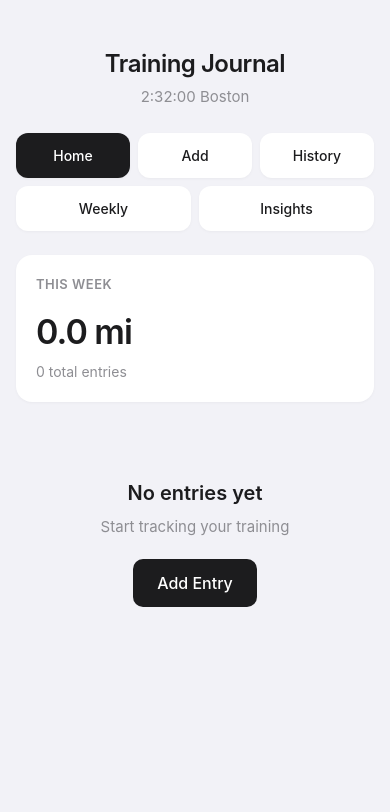
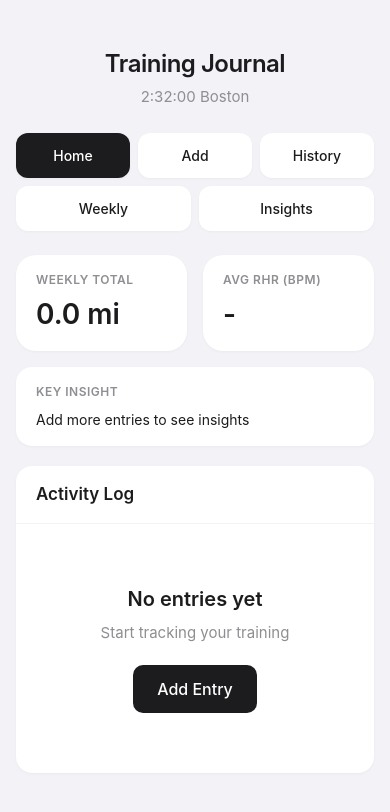
Before and after one commit to doublepivot1997/marathon-tracker, a Flask app: page / in a window 390 px wide. Shown: the top 812 px of the page. Run offline with Flask 3, Linux system fonts and the light colour scheme.

Commit message:
Update Home page with dashboard wireframe layout
- Two-column layout: sidebar metrics + activity log table
- Left sidebar: Weekly miles, Avg RHR, Key insight
- Right: Activity log table with all 17 data columns
- iOS-style pill metrics and responsive design
- Dynamic key insight generation

🤖 Generated with [Claude Code](https://claude.com/claude-code)

Co-Authored-By: Claude Opus 4.5 <noreply@anthropic.com>

```diff
--- a/app.py
+++ b/app.py
@@ -49,26 +49,56 @@ def get_week_bounds(date_str):
 def index():
     """Dashboard / Home page"""
     entries = load_data()
+    sorted_entries = sorted(entries, key=lambda x: x["date"], reverse=True) if entries else []
 
-    # Get latest entry
-    latest = None
+    # Calculate this week's stats
+    week_miles = 0
+    week_rhr_values = []
+    today = datetime.now().strftime("%Y-%m-%d")
+
     if entries:
-        sorted_entries = sorted(entries, key=lambda x: x["date"], reverse=True)
-        latest = sorted_entries[0]
-
-    # Calculate total miles this week
-    week_miles = 0
-    if entries:
-        today = datetime.now().strftime("%Y-%m-%d")
         monday, sunday = get_week_bounds(today)
         week_entries = [e for e in entries if monday <= e["date"] <= sunday]
         week_miles = sum(e.get("miles", 0) for e in week_entries)
+        week_rhr_values = [e.get("rhr") for e in week_entries if e.get("rhr")]
+
+    avg_rhr = round(sum(week_rhr_values) / len(week_rhr_values), 0) if week_rhr_values else None
+
+    # Get a key insight from last week
+    key_insight = None
+    if len(entries) >= 3:
+        # Simple insight based on available data
+        alcohol_entries = [e for e in entries if e.get("alcohol") is True and e.get("rpe")]
+        no_alcohol_entries = [e for e in entries if e.get("alcohol") is False and e.get("rpe")]
+
+        if len(alcohol_entries) >= 1 and len(no_alcohol_entries) >= 1:
+            avg_rpe_alcohol = sum(e["rpe"] for e in alcohol_entries) / len(alcohol_entries)
+            avg_rpe_no_alcohol = sum(e["rpe"] for e in no_alcohol_entries) / len(no_alcohol_entries)
+            diff = avg_rpe_alcohol - avg_rpe_no_alcohol
+            if diff > 0.5:
+                key_insight = f"RPE is {diff:.1f} points higher after alcohol"
+            elif diff < -0.5:
+                key_insight = f"RPE is {abs(diff):.1f} points lower after alcohol"
+
+        if not key_insight:
+            good_sleep = [e for e in entries if e.get("sleep_quality") and e["sleep_quality"] >= 7 and e.get("rpe")]
+            poor_sleep = [e for e in entries if e.get("sleep_quality") and e["sleep_quality"] <= 4 and e.get("rpe")]
+            if good_sleep and poor_sleep:
+                avg_good = sum(e["rpe"] for e in good_sleep) / len(good_sleep)
+                avg_poor = sum(e["rpe"] for e in poor_sleep) / len(poor_sleep)
+                if avg_poor - avg_good > 0.5:
+                    key_insight = f"Poor sleep increases RPE by {avg_poor - avg_good:.1f} points"
+
+        if not key_insight:
+            key_insight = "Add more entries to see insights"
 
     return render_template("index.html",
                          goal=GOAL,
+                         entries=sorted_entries,
                          entry_count=len(entries),
-                         latest=latest,
-                         week_miles=week_miles)
+                         week_miles=week_miles,
+                         avg_rhr=avg_rhr,
+                         key_insight=key_insight)
 
 
 @app.route("/add", methods=["GET", "POST"])
--- a/static/style.css
+++ b/static/style.css
@@ -35,6 +35,157 @@ body {
     max-width: 600px;
     margin: 0 auto;
     padding: 20px;
+}
+
+.container.wide {
+    max-width: 1200px;
+}
+
+/* Dashboard Layout */
+.dashboard {
+    display: grid;
+    grid-template-columns: 280px 1fr;
+    gap: 20px;
+    align-items: start;
+}
+
+.dashboard-sidebar {
+    display: flex;
+    flex-direction: column;
+    gap: 16px;
+}
+
+.dashboard-main {
+    min-width: 0;
+}
+
+/* Metric Pills */
+.metric-pill {
+    background: var(--bg-secondary);
+    border-radius: 20px;
+    padding: 16px 20px;
+    box-shadow: 0 1px 3px var(--shadow);
+}
+
+.metric-pill .label {
+    font-size: 12px;
+    font-weight: 600;
+    color: var(--text-secondary);
+    text-transform: uppercase;
+    letter-spacing: 0.5px;
+}
+
+.metric-pill .value {
+    font-size: 28px;
+    font-weight: 600;
+    margin-top: 4px;
+}
+
+/* Insight Box */
+.insight-box {
+    background: var(--bg-secondary);
+    border-radius: 16px;
+    padding: 16px 20px;
+    box-shadow: 0 1px 3px var(--shadow);
+}
+
+.insight-box .label {
+    font-size: 12px;
+    font-weight: 600;
+    color: var(--text-secondary);
+    text-transform: uppercase;
+    letter-spacing: 0.5px;
+    margin-bottom: 8px;
+}
+
+.insight-box .text {
+    font-size: 14px;
+    line-height: 1.5;
+}
+
+/* Activity Log Table */
+.activity-log {
+    background: var(--bg-secondary);
+    border-radius: 16px;
+    box-shadow: 0 1px 3px var(--shadow);
+    overflow: hidden;
+}
+
+.activity-log-header {
+    padding: 16px 20px;
+    border-bottom: 1px solid var(--bg-primary);
+}
+
+.activity-log-header h2 {
+    font-size: 17px;
+    font-weight: 600;
+}
+
+.activity-log-table {
+    width: 100%;
+    overflow-x: auto;
+    display: block;
+}
+
+.activity-log-table table {
+    width: 100%;
+    border-collapse: collapse;
+    font-size: 13px;
+    min-width: 800px;
+}
+
+.activity-log-table th {
+    text-align: left;
+    padding: 12px 10px;
+    font-size: 11px;
+    font-weight: 600;
+    color: var(--text-secondary);
+    text-transform: uppercase;
+    letter-spacing: 0.5px;
+    border-bottom: 1px solid var(--bg-primary);
+    white-space: nowrap;
+}
+
+.activity-log-table td {
+    padding: 12px 10px;
+    border-bottom: 1px solid var(--bg-primary);
+    white-space: nowrap;
+}
+
+.activity-log-table tr:last-child td {
+    border-bottom: none;
+}
+
+.activity-log-table tr:hover {
+    background: var(--bg-primary);
+}
+
+.activity-log-table .yes {
+    color: var(--success);
+}
+
+.activity-log-table .no {
+    color: var(--text-tertiary);
+}
+
+@media (max-width: 900px) {
+    .dashboard {
+        grid-template-columns: 1fr;
+    }
+
+    .dashboard-sidebar {
+        flex-direction: row;
+        flex-wrap: wrap;
+    }
+
+    .metric-pill {
+        flex: 1;
+        min-width: 140px;
+    }
+
+    .insight-box {
+        width: 100%;
+    }
 }
 
 /* Header */
--- a/templates/base.html
+++ b/templates/base.html
@@ -7,7 +7,7 @@
     <link rel="stylesheet" href="{{ url_for('static', filename='style.css') }}">
 </head>
 <body>
-    <div class="container">
+    <div class="container {% block container_class %}{% endblock %}">
         <header class="header">
             <h1>Training Journal</h1>
             <p class="goal">{{ goal if goal else "2:32:00 Boston" }}</p>
--- a/templates/index.html
+++ b/templates/index.html
@@ -1,47 +1,80 @@
 {% extends "base.html" %}
 
+{% block container_class %}wide{% endblock %}
+
 {% block content %}
-<div class="card">
-    <div class="card-title">This Week</div>
-    <div class="card-value">{{ "%.1f"|format(week_miles) }} mi</div>
-    <div class="card-subtitle">{{ entry_count }} total entries</div>
+<div class="dashboard">
+    <div class="dashboard-sidebar">
+        <div class="metric-pill">
+            <div class="label">Weekly Total</div>
+            <div class="value">{{ "%.1f"|format(week_miles) }} mi</div>
         </div>
 
-{% if latest %}
-<div class="card">
-    <div class="card-title">Latest Entry</div>
-    <div class="stats-grid">
-        <div class="stat-item">
-            <div class="stat-value">{{ latest.date[5:] }}</div>
-            <div class="stat-label">Date</div>
+        <div class="metric-pill">
+            <div class="label">Avg RHR (BPM)</div>
+            <div class="value">{{ avg_rhr|int if avg_rhr else '-' }}</div>
         </div>
-        <div class="stat-item">
-            <div class="stat-value">{{ latest.type|title }}</div>
-            <div class="stat-label">Type</div>
+
+        <div class="insight-box">
+            <div class="label">Key Insight</div>
+            <div class="text">{{ key_insight or 'Add more entries to see insights' }}</div>
         </div>
-        {% if latest.type != 'rest' %}
-        <div class="stat-item">
-            <div class="stat-value">{{ latest.miles }}</div>
-            <div class="stat-label">Miles</div>
     </div>
-        <div class="stat-item">
-            <div class="stat-value">{{ latest.pace or '-' }}</div>
-            <div class="stat-label">Pace</div>
+
+    <div class="dashboard-main">
+        <div class="activity-log">
+            <div class="activity-log-header">
+                <h2>Activity Log</h2>
             </div>
-        {% endif %}
-        {% if latest.rpe %}
-        <div class="stat-item">
-            <div class="stat-value">{{ latest.rpe }}/10</div>
-            <div class="stat-label">RPE</div>
-        </div>
-        {% endif %}
-        {% if latest.sleep_quality %}
-        <div class="stat-item">
-            <div class="stat-value">{{ latest.sleep_quality }}/10</div>
-            <div class="stat-label">Sleep</div>
-        </div>
-        {% endif %}
-    </div>
+
+            {% if entries %}
+            <div class="activity-log-table">
+                <table>
+                    <thead>
+                        <tr>
+                            <th>Date</th>
+                            <th>Time</th>
+                            <th>Type</th>
+                            <th>Miles</th>
+                            <th>Pace</th>
+                            <th>HR</th>
+                            <th>RHR</th>
+                            <th>HRV</th>
+                            <th>RPE</th>
+                            <th>Sleep</th>
+                            <th>Stress</th>
+                            <th>Caff</th>
+                            <th>Alc</th>
+                            <th>Nic</th>
+                            <th>Travel</th>
+                            <th>Stretch</th>
+                            <th>Music</th>
+                        </tr>
+                    </thead>
+                    <tbody>
+                        {% for entry in entries[:20] %}
+                        <tr>
+                            <td>{{ entry.date }}</td>
+                            <td>{{ entry.time_of_day|title }}</td>
+                            <td>{{ entry.type|title }}</td>
+                            <td>{{ entry.miles if entry.miles else '-' }}</td>
+                            <td>{{ entry.pace or '-' }}</td>
+                            <td>{{ entry.hr or '-' }}</td>
+                            <td>{{ entry.rhr or '-' }}</td>
+                            <td>{{ entry.hrv or '-' }}</td>
+                            <td>{{ entry.rpe or '-' }}</td>
+                            <td>{{ entry.sleep_quality or '-' }}</td>
+                            <td>{{ entry.stress or '-' }}</td>
+                            <td>{{ entry.caffeine or 0 }}</td>
+                            <td class="{{ 'yes' if entry.alcohol else 'no' }}">{{ 'Y' if entry.alcohol else 'N' }}</td>
+                            <td class="{{ 'yes' if entry.nicotine else 'no' }}">{{ 'Y' if entry.nicotine else 'N' }}</td>
+                            <td class="{{ 'yes' if entry.travel else 'no' }}">{{ 'Y' if entry.travel else 'N' }}</td>
+                            <td class="{{ 'yes' if entry.stretch else 'no' }}">{{ 'Y' if entry.stretch else 'N' }}</td>
+                            <td class="{{ 'yes' if entry.music else 'no' }}">{{ 'Y' if entry.music else 'N' }}</td>
+                        </tr>
+                        {% endfor %}
+                    </tbody>
+                </table>
             </div>
             {% else %}
             <div class="empty-state">
@@ -50,4 +83,7 @@
                 <a href="{{ url_for('add_entry') }}">Add Entry</a>
             </div>
             {% endif %}
+        </div>
+    </div>
+</div>
 {% endblock %}
```
Lines whose indentation alone changed are shown as unchanged.
